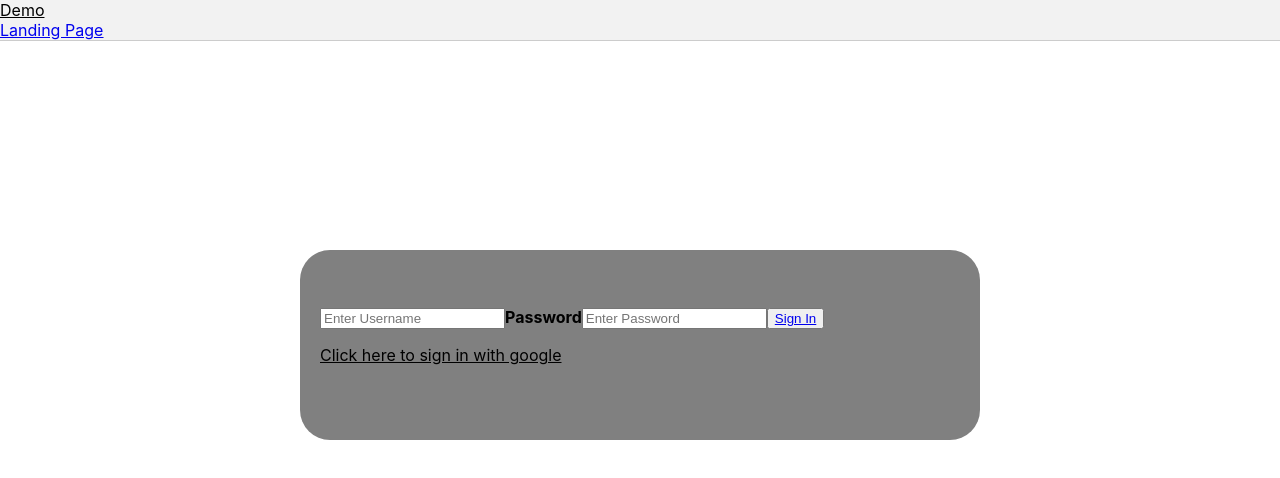
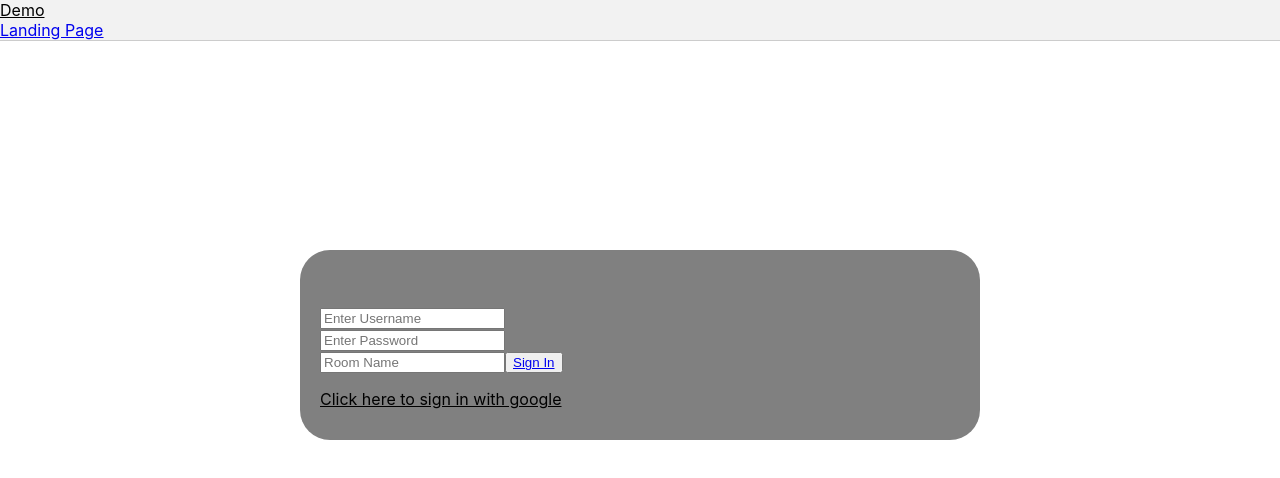
Before and after one commit to OmarMutd/Cross-Chat, a React (Create React App) app: page /SignInPage in a window 1280 px wide. Shown: the top 478 px of the page. Built offline with nearby package versions, Linux system fonts and the light colour scheme.

Commit message:
added state, onChange/Event Handlers to Sign in Page

```diff
--- a/src/SignInPage/SignInPage.js
+++ b/src/SignInPage/SignInPage.js
@@ -3,6 +3,25 @@ import { Link } from 'react-router-dom';
 import './SignInPage.css'
 
 export class SignInPage extends Component {
+    state = {
+      name: "",
+      password: "",
+      room: ""
+    }
+
+    handleName(event) {
+        this.setState({name: event.target.value})
+    }
+
+    handlePassword(event) {
+        this.setState({passowrd: event.target.value})
+    }
+
+    handleRoom(event) {
+        this.setState({room: event.target.value})
+    }
+
+
     render() {
         return (
      <div>
@@ -21,9 +40,12 @@ export class SignInPage extends Component {
 
     <form>
         <div className='sign-in-box'>
-        <input type="text" placeholder="Enter Username" name="user" required />
-        <label for="pass"><b>Password</b></label>
-        <input type="password" placeholder="Enter Password" name="pass" required />
+
+        <input value={this.state.value} onChange={this.handleName} type="text" placeholder="Enter Username" name="user" required />
+        <br/>
+        <input value={this.state.value} onChange={this.handlePassword} type="password" placeholder="Enter Password" name="pass" required />
+        <br/>
+        <input value={this.state.value} onChange={this.handleRoom} type="text" placeholder="Room Name" name="room" required />
 
         <button  className='sign-in' type="submit">
         <Link to="/ChatPage">Sign In</Link>
```
